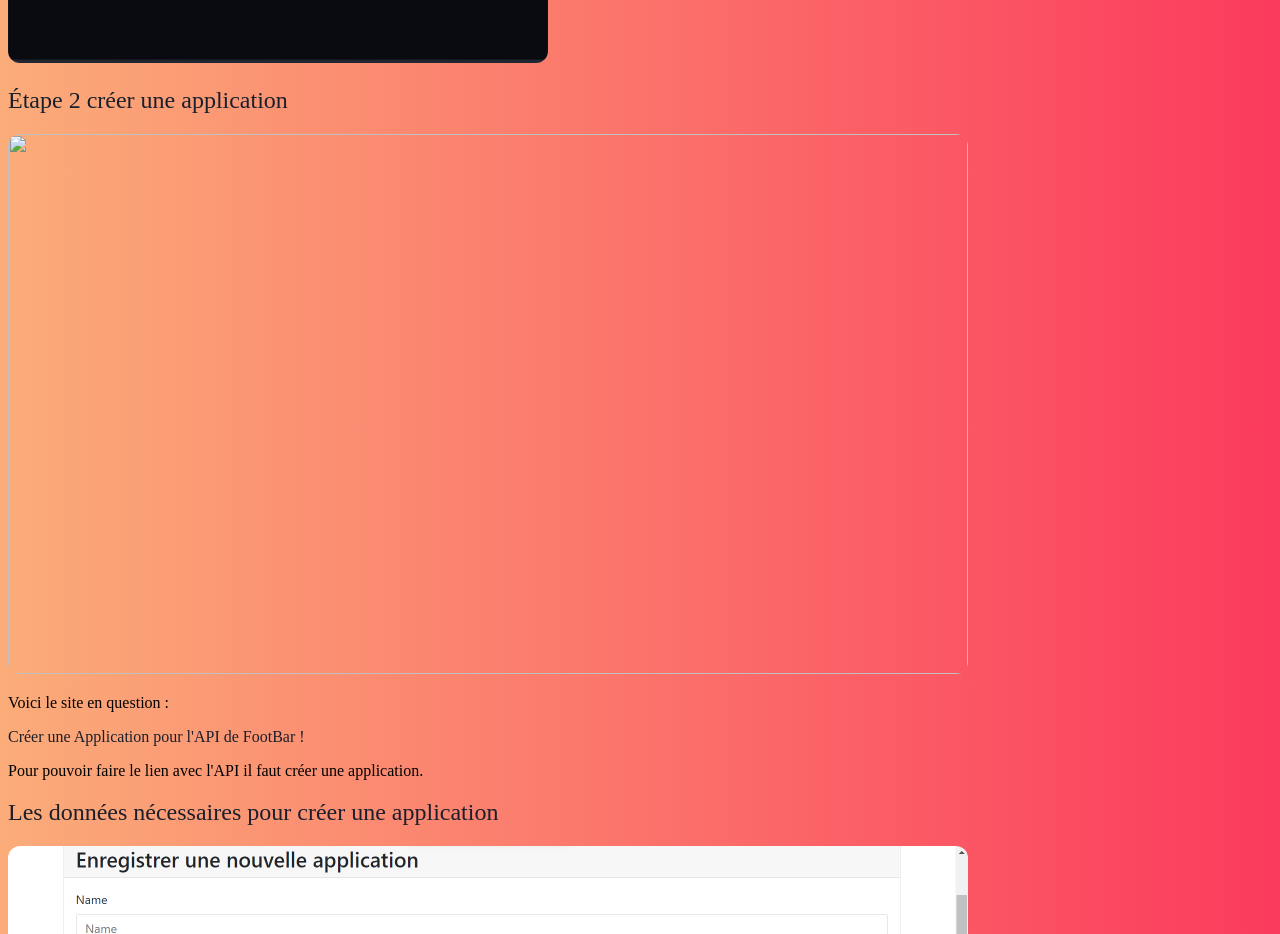
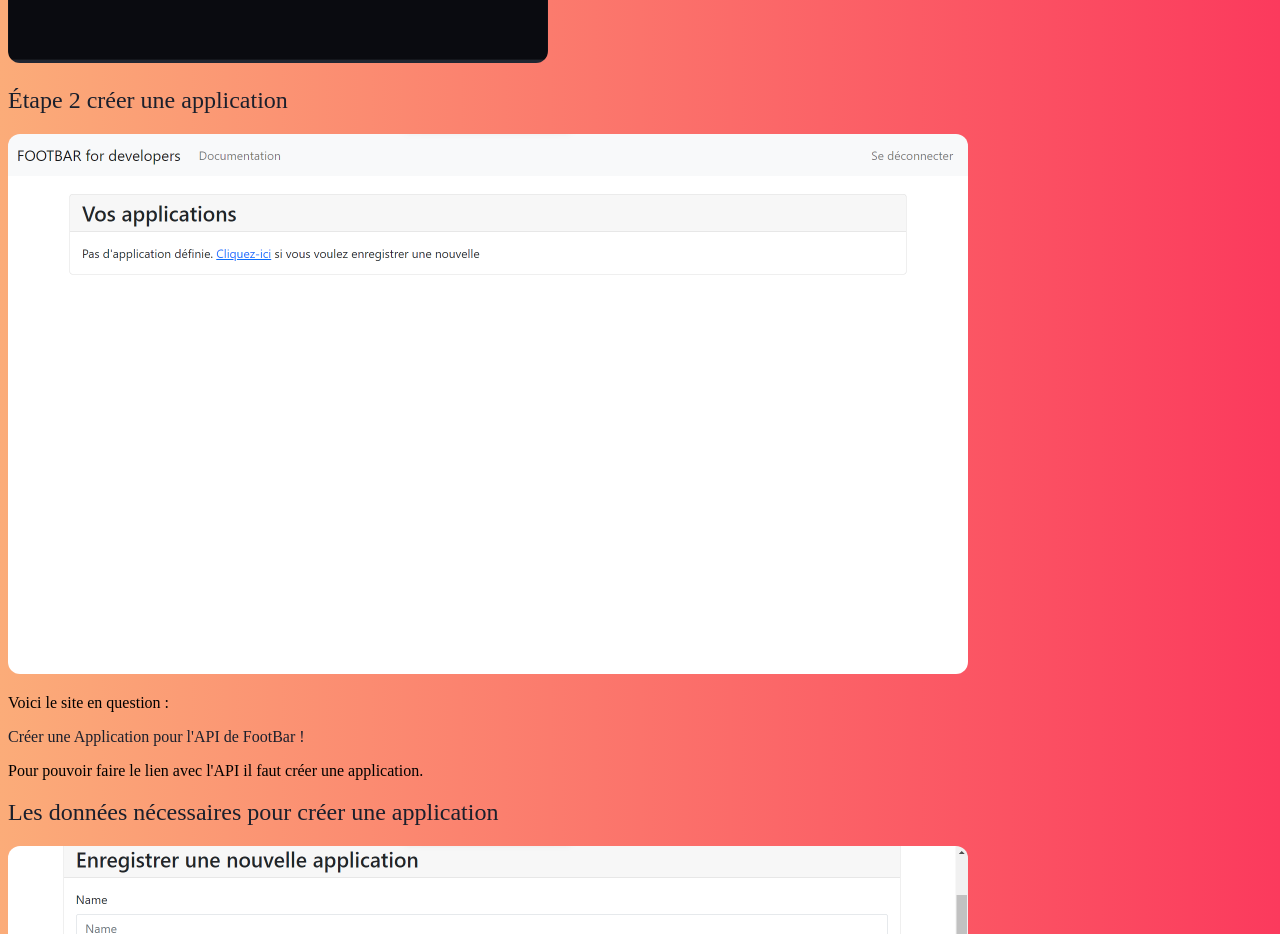
Before and after one commit to orbitecontrols/Docu-Api-FootBar, a plain HTML site: page index.html in a window 1280 px wide. Shown: the part 1860-2794 px from the top of the page. Drawn offline with Linux system fonts and the light colour scheme; the site is published under a folder, as on GitHub Pages, so addresses that start at the root find nothing.

Commit message:
Update index.html

```diff
--- a/index.html
+++ b/index.html
@@ -21,7 +21,7 @@
     <p>Vous pouvez aussi créer un compte sur mobile:</p>
     <img src="screenCreerAplicationMobile.jpg" alt=" Capture d'écran de l'application FootBar" class="screenCreateAccountMobile">
     <h2 class="step">Étape 2 créer une application </h2>
-    <img src="/screenCreerAplication.png" alt="" class="screenCreateApplication">
+    <img src="screenCreerAplication.png" alt="" class="screenCreateApplication">
     <p>Voici le site en question :</p>
     <a href="https://developers.footbar.com/apps/list/" class="linkCreateAccount">Créer une Application pour l'API de FootBar !</a>
     <p>Pour pouvoir faire le lien avec l'API il faut créer une application.</p>
```
